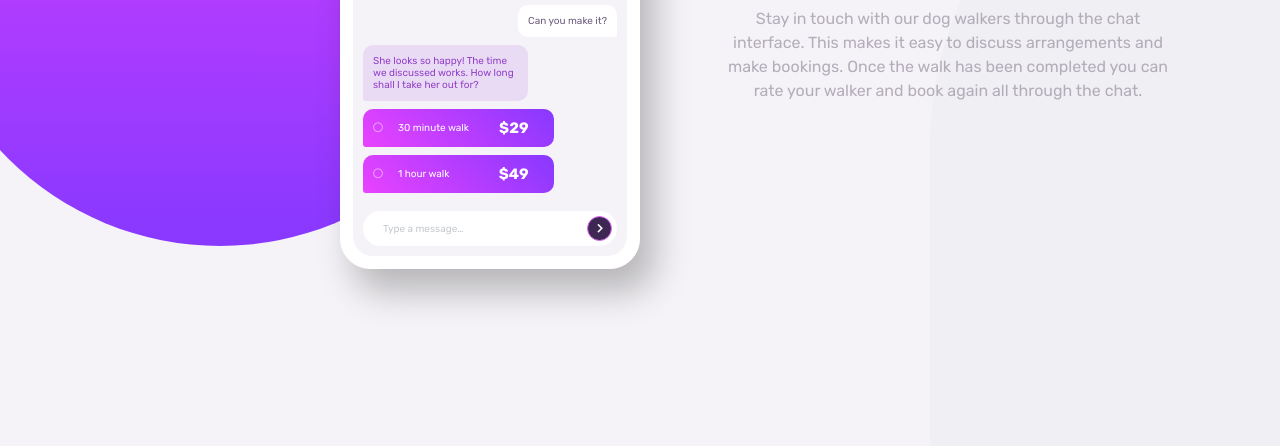
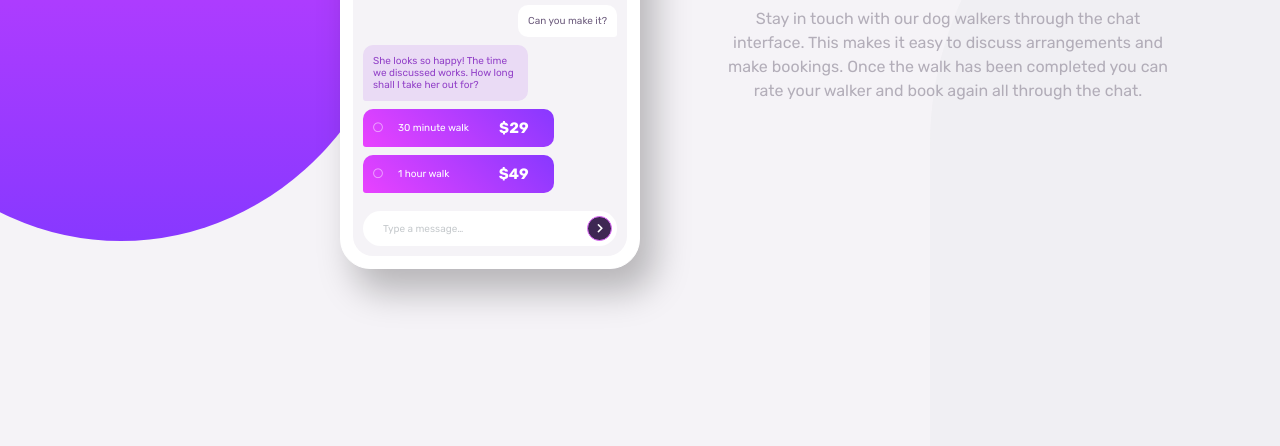
Before and after one commit to dmahely/chat-app-css-illustration, a plain HTML site: page index.html in a window 1280 px wide. Shown: the part 354-800 px from the top of the page. Drawn offline with Linux system fonts and the light colour scheme.

Commit message:
Refactor to make top background relative to phone

```diff
--- a/index.html
+++ b/index.html
@@ -29,6 +29,7 @@
     <div class="root_container">
       <main class="main_container">
         <div class="main__phone_container">
+          <div class="top_background"></div>
           <div class="phone__inner_container">
             <div class="phone__header">
               <span class="phone__camera"></span>
@@ -114,7 +115,6 @@
         </div>
       </main>
     </div>
-    <div class="top_background"></div>
     <div class="bottom_background"></div>
   </body>
 </html>
--- a/styles/stylesheet.css
+++ b/styles/stylesheet.css
@@ -36,14 +36,14 @@ body {
 }
 
 .top_background {
-  width: 600px;
-  height: 600px;
+  width: 580px;
+  height: 630px;
   background: linear-gradient(var(--light-magenta), var(--light-violet));
   border-bottom-left-radius: 50%;
   border-bottom-right-radius: 50%;
   position: absolute;
-  top: -150px;
-  left: -420px;
+  top: -80px;
+  left: -510px;
   z-index: -1;
 }
 
@@ -82,6 +82,7 @@ body {
 
 .main__phone_container {
   border: 1px solid var(--white);
+  position: relative;
   border-radius: 30px;
   padding: 12px;
   background-color: var(--white);
@@ -289,6 +290,11 @@ body {
   .main__text_container {
     margin-top: 5vh;
   }
+
+  .top_background {
+    top: -100px;
+    left: -430px;
+  }
 }
 
 /* Screens bigger than 900px */
@@ -309,8 +315,8 @@ body {
 /* Screens bigger than 1100px */
 @media screen and (min-width: 1100px) {
   .top_background {
-    top: 0;
-    left: -80px;
+    top: -60px;
+    left: -510px;
   }
 
   .bottom_background {
```
